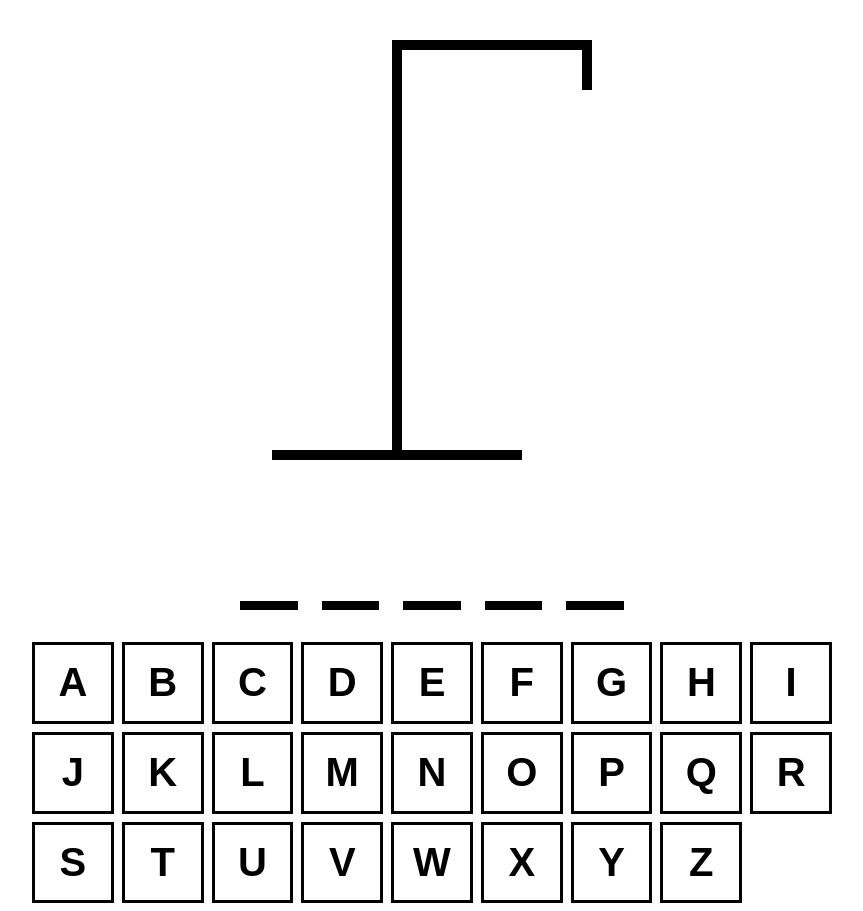
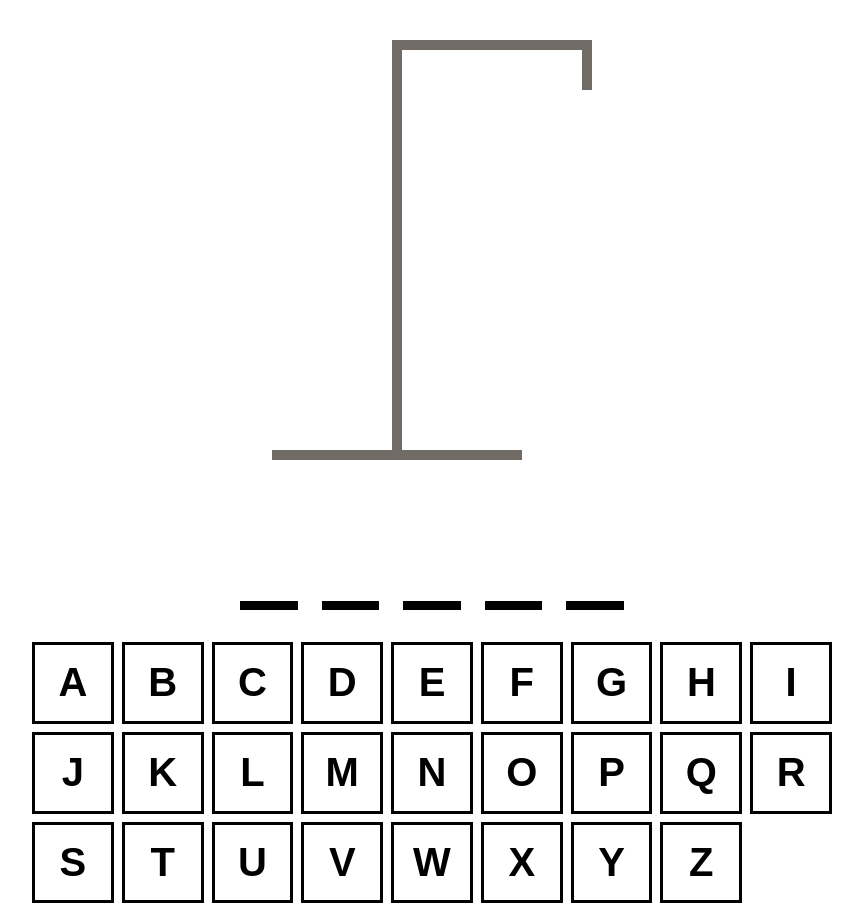
Before and after one commit to annya97/hangman-game, a React (Vite) app: page / in a window 1280 px wide. Shown: the whole page, without its empty margins (208-1071 px from the left). Built offline with nearby package versions, Linux system fonts and the light colour scheme.

Commit message:
Extracted styles for gallows

```diff
--- /dev/null
+++ b/src/HangmanDrawing-Main.module.css
@@ -0,0 +1,36 @@
+:root {
+  --color-gallows: #706b65;
+}
+
+.container {
+  position: relative;
+}
+
+.gallowsBase {
+  width: 250px;
+  height: 10px;
+  background: var(--color-gallows);
+}
+
+.gallowsRodVertical {
+  width: 10px;
+  height: 400px;
+  background: var(--color-gallows);
+  margin-left: 120px;
+}
+
+.gallowsRodHorizontal {
+  width: 200px;
+  height: 10px;
+  background: var(--color-gallows);
+  margin-left: 120px;
+}
+
+.gallowsRope {
+  width: 10px;
+  height: 50px;
+  background: var(--color-gallows);
+  position: absolute;
+  top: 0;
+  right: 0;
+}
--- a/src/HangmanDrawing.tsx
+++ b/src/HangmanDrawing.tsx
@@ -1,3 +1,4 @@
+import styles_Main from './HangmanDrawing-Main.module.css';
 import styles_BodyParts from './HangmanDrawing-BodyParts.module.css';
 
 const HEAD = <div key={0} className={styles_BodyParts.head} />;
@@ -15,45 +16,12 @@ type HangmanDrawingProps = {
 
 export function HangmanDrawing({numberOfGuesses}: HangmanDrawingProps) {
   return (
-    <div
-      style={{
-        position: 'relative'
-      }}
-    >
+    <div className={styles_Main.container}>
+      <div className={styles_Main.gallowsRope} />
+      <div className={styles_Main.gallowsRodHorizontal} />
+      <div className={styles_Main.gallowsRodVertical} />
+      <div className={styles_Main.gallowsBase} />
       {BODY_PARTS.slice(0, numberOfGuesses)}
-      <div
-        style={{
-          width: '10px',
-          height: '50px',
-          background: 'black',
-          position: 'absolute',
-          top: 0,
-          right: 0
-        }}
-      />
-      <div
-        style={{
-          width: '200px',
-          height: '10px',
-          background: 'black',
-          marginLeft: '120px'
-        }}
-      />
-      <div
-        style={{
-          width: '10px',
-          height: '400px',
-          background: 'black',
-          marginLeft: '120px'
-        }}
-      />
-      <div
-        style={{
-          width: '250px',
-          height: '10px',
-          background: 'black'
-        }}
-      />
     </div>
   );
 }
```
